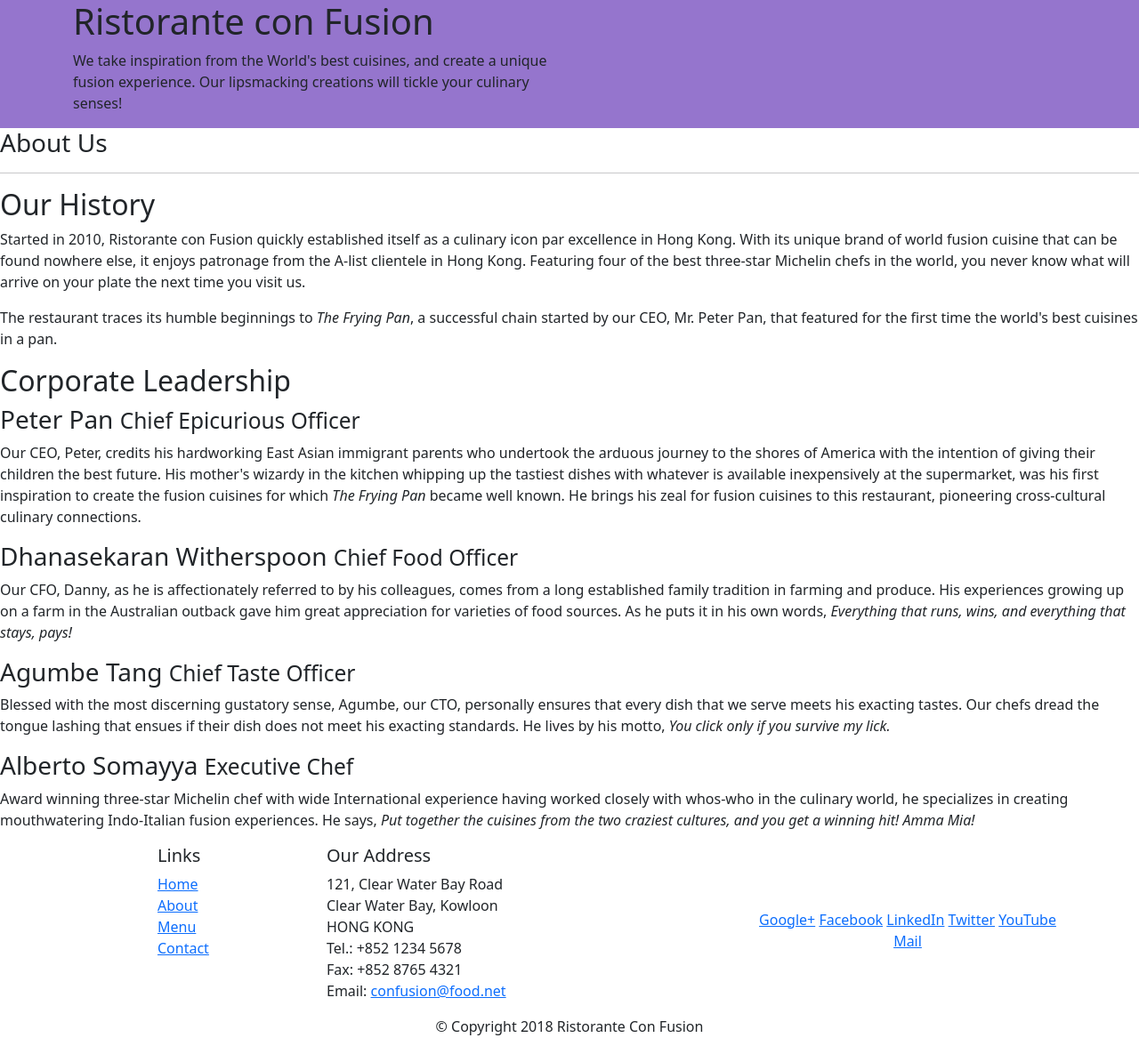
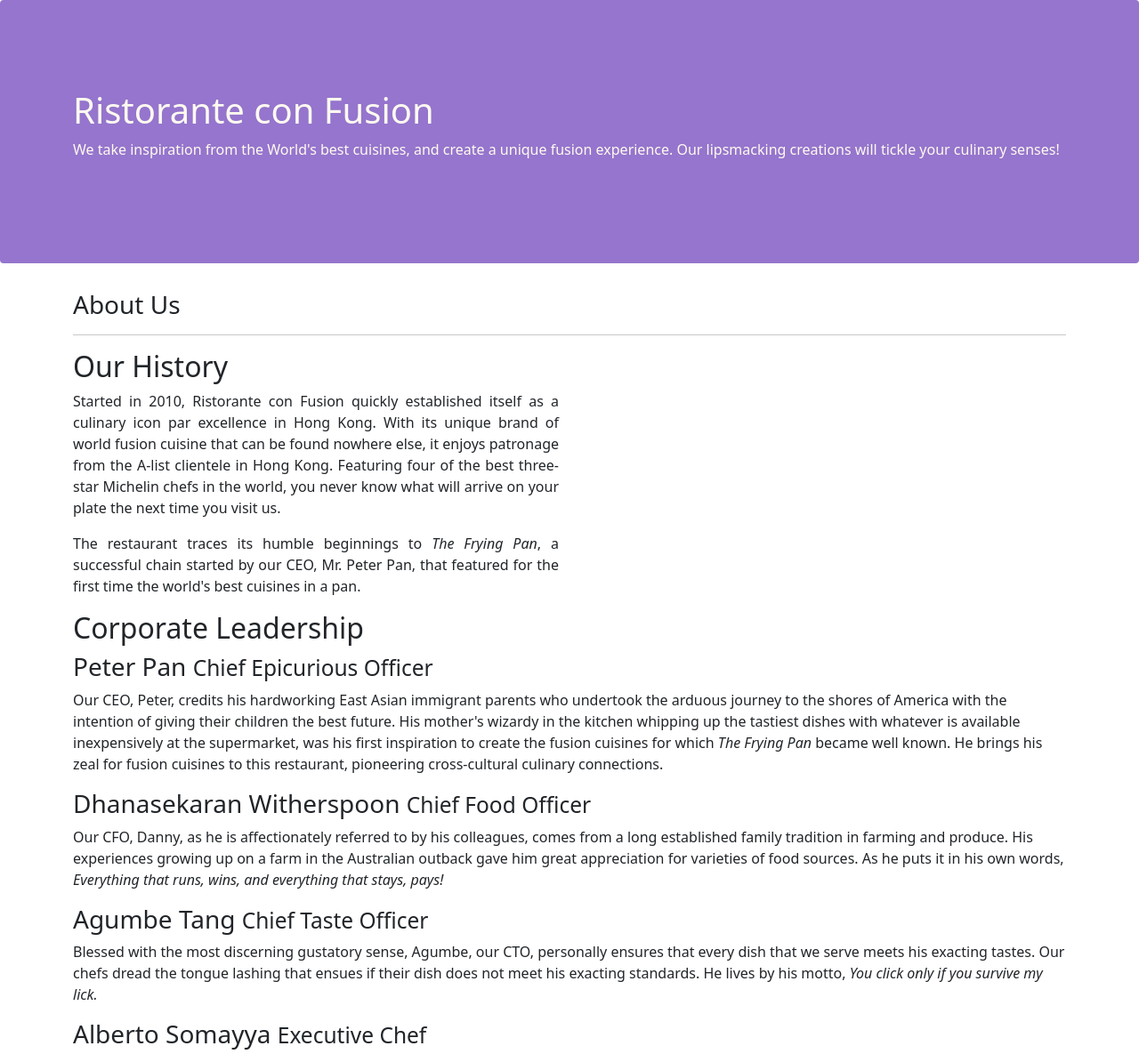
Before and after one commit to siddhantshrestha/git-test, a website: page index.html in a window 1280 px wide. Shown: the top 1185 px of the page at 89% size. Drawn offline with nearby package versions, Linux system fonts and the light colour scheme.

Commit message:
assignment 1

```diff
--- a/index.css
+++ b/index.css
@@ -5,5 +5,24 @@
 }
 
 .jumbotron{
+    margin: 0 auto;
+    padding: 70px 30px;
     background-color: #9575cd;
+    color: floralwhite;
+    border-radius: 4px;
 }
+#history{
+    padding: 70px auto;
+    text-align: justify;
+}
+footer{
+    background: #d1c4e9;
+}
+.container{
+    margin:15px;
+    padding: 15px;
+}
+h1,h2,h3,h4,h5{
+    font-size: larger;
+    font-weight: bolder;
+}
--- a/index.html
+++ b/index.html
@@ -11,29 +11,28 @@
 
 <body>
 
-    <header class="jumbotron">
-        <div class="container ">
+    <header class="jumbotron align-items-center">
+        <div class="container">
             <div class="row row-header">
-                <div class="col-12 col-sm-6">
+                <div class="col-12 col-sm">
                     <h1>Ristorante con Fusion</h1>
                     <p>We take inspiration from the World's best cuisines, and create a unique fusion experience. Our lipsmacking creations will tickle your culinary senses!</p>
                 </div>
-                <div class="col-12 col-sm">
-                </div>
+
             </div>
         </div>
     </header>
 
-    <div>
-        <div>
-            <div>
+    <div class="container">
+        <div class="row">
+            <div class=".align-items-stretch">
                <h3>About Us</h3>
                <hr>
             </div>
         </div>
 
-        <div>
-            <div>
+        <div class="row">
+            <div id="history" class="col-sm-6 col-xs-12">
                 <h2>Our History</h2>
                 <p>Started in 2010, Ristorante con Fusion quickly established itself as a culinary icon par excellence in Hong Kong. With its unique brand of world fusion cuisine that can be found nowhere else, it enjoys patronage from the A-list clientele in Hong Kong.  Featuring four of the best three-star Michelin chefs in the world, you never know what will arrive on your plate the next time you visit us.</p>
                 <p>The restaurant traces its humble beginnings to <em>The Frying Pan</em>, a successful chain started by our CEO, Mr. Peter Pan, that featured for the first time the world's best cuisines in a pan.</p>
@@ -44,16 +43,19 @@
 
 
         <div>
-            <div>
+            <div class=".align-items-stretch" >
                 <h2>Corporate Leadership</h2>
-                <h3>Peter Pan <small>Chief Epicurious Officer</small></h3>
-                <p>Our CEO, Peter, credits his hardworking East Asian immigrant parents who undertook the arduous journey to the shores of America with the intention of giving their children the best future. His mother's wizardy in the kitchen whipping up the tastiest dishes with whatever is available inexpensively at the supermarket, was his first inspiration to create the fusion cuisines for which <em>The Frying Pan</em> became well known. He brings his zeal for fusion cuisines to this restaurant, pioneering cross-cultural culinary connections.</p>
+                <h3>Peter Pan <small>Chief Epicurious Officer</small>                </h3>
+                <p class="d-none d-sm-block">Our CEO, Peter, credits his hardworking East Asian immigrant parents who undertook the arduous journey to the shores of America with the intention of giving their children the best future. His mother's wizardy in the kitchen whipping up the tastiest dishes with whatever is available inexpensively at the supermarket, was his first inspiration to create the fusion cuisines for which <em>The Frying Pan</em> became well known. He brings his zeal for fusion cuisines to this restaurant, pioneering cross-cultural culinary connections.</p>
+
                 <h3>Dhanasekaran Witherspoon <small>Chief Food Officer</small></h3>
-                <p>Our CFO, Danny, as he is affectionately referred to by his colleagues, comes from a long established family tradition in farming and produce. His experiences growing up on a farm in the Australian outback gave him great appreciation for varieties of food sources. As he puts it in his own words, <em>Everything that runs, wins, and everything that stays, pays!</em></p>
+                <p class="d-none d-sm-block">Our CFO, Danny, as he is affectionately referred to by his colleagues, comes from a long established family tradition in farming and produce. His experiences growing up on a farm in the Australian outback gave him great appreciation for varieties of food sources. As he puts it in his own words, <em>Everything that runs, wins, and everything that stays, pays!</em></p>
+
                 <h3>Agumbe Tang <small>Chief Taste Officer</small></h3>
-                <p>Blessed with the most discerning gustatory sense, Agumbe, our CTO, personally ensures that every dish that we serve meets his exacting tastes. Our chefs dread the tongue lashing that ensues if their dish does not meet his exacting standards. He lives by his motto, <em>You click only if you survive my lick.</em></p>
+                <p class="d-none d-sm-block">Blessed with the most discerning gustatory sense, Agumbe, our CTO, personally ensures that every dish that we serve meets his exacting tastes. Our chefs dread the tongue lashing that ensues if their dish does not meet his exacting standards. He lives by his motto, <em>You click only if you survive my lick.</em></p>
+
                 <h3>Alberto Somayya <small>Executive Chef</small></h3>
-                <p>Award winning three-star Michelin chef with wide International experience having worked closely with whos-who in the culinary world, he specializes in creating mouthwatering Indo-Italian fusion experiences. He says, <em>Put together the cuisines from the two craziest cultures, and you get a winning hit! Amma Mia!</em></p>
+                <p class="d-none d-sm-block">Award winning three-star Michelin chef with wide International experience having worked closely with whos-who in the culinary world, he specializes in creating mouthwatering Indo-Italian fusion experiences. He says, <em>Put together the cuisines from the two craziest cultures, and you get a winning hit! Amma Mia!</em></p>
             </div>
        </div>
 
@@ -63,7 +65,7 @@
         <div class="container">
             <div class="row">
                 <div class="col-4 offset-1 col-sm-2">
-                    <h5>Links</h5>
+                    <h3>Links</h3>
                     <ul class="list-unstyled">
                         <li><a href="#">Home</a></li>
                         <li><a href="#">About</a></li>
@@ -72,7 +74,7 @@
                     </ul>
                 </div>
                 <div class="col-7 col-sm-5">
-                    <h5>Our Address</h5>
+                    <h3>Our Address</h3>
                     <address>
 		              121, Clear Water Bay Road<br>
 		              Clear Water Bay, Kowloon<br>
```
